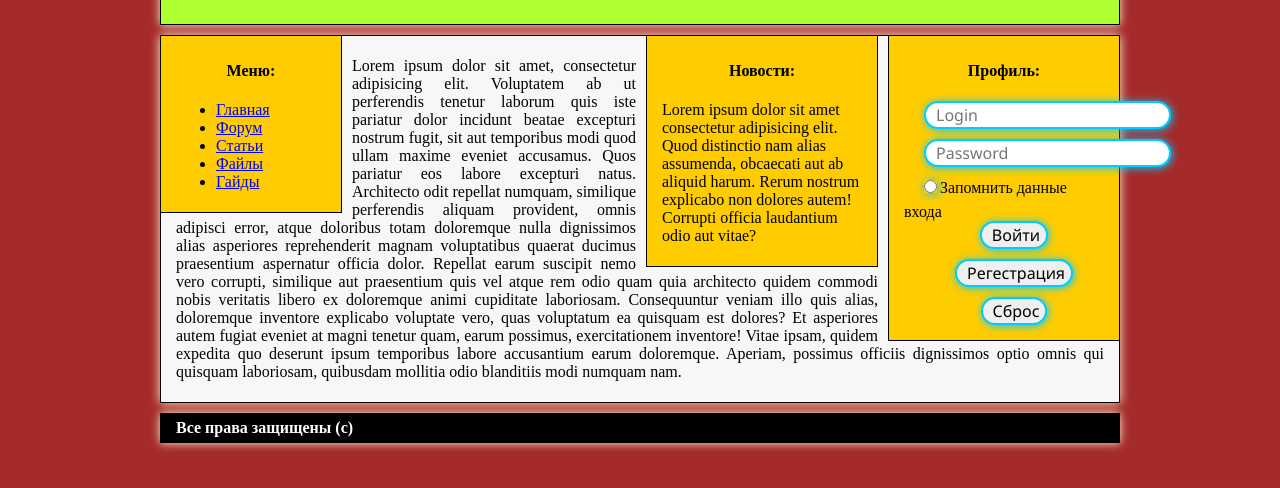
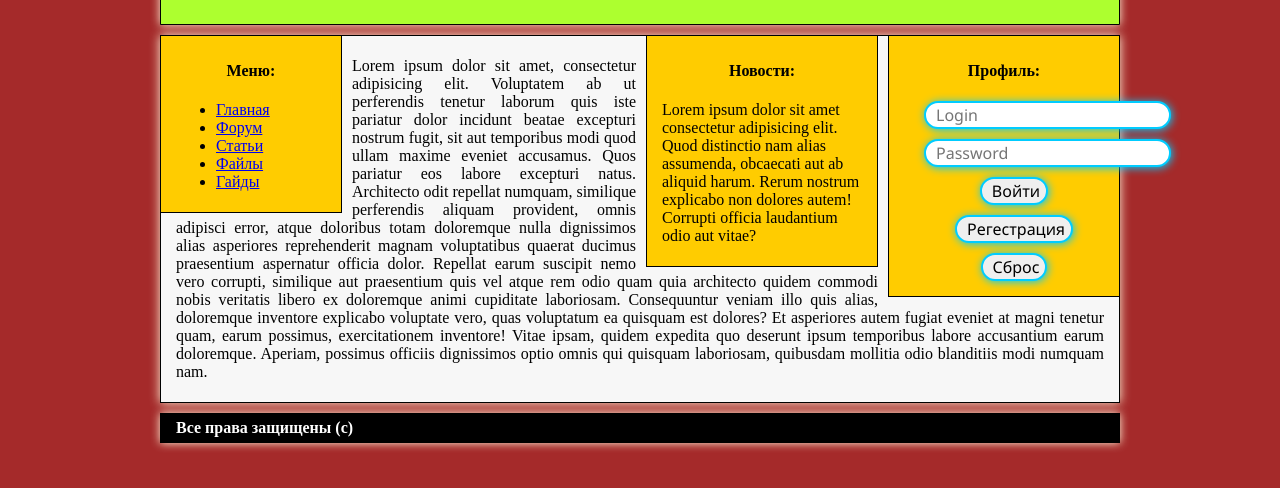
Before and after one commit to dmitriieremenko/vovkaloshara, a plain HTML site: page index.html in a window 1280 px wide. Shown: the part 250-738 px from the top of the page. Drawn offline with Linux system fonts and the light colour scheme.

Commit message:
register 2.0

```diff
--- a/index.html
+++ b/index.html
@@ -26,7 +26,6 @@
     <form action="">
         <input type="text" placeholder="Login" required><br>
         <input type="password" placeholder="Password" required><br>
-        <input type="radio" placeholder="Запомнить данные входа">Запомнить данные входа<br>
         <center><input type="button" value="Войти"><input type="button" value="Регестрация" onclick="parent.location='registr.html'"><input type="reset" value="Сброс"><br></center>
     </form>
     </div>
```
